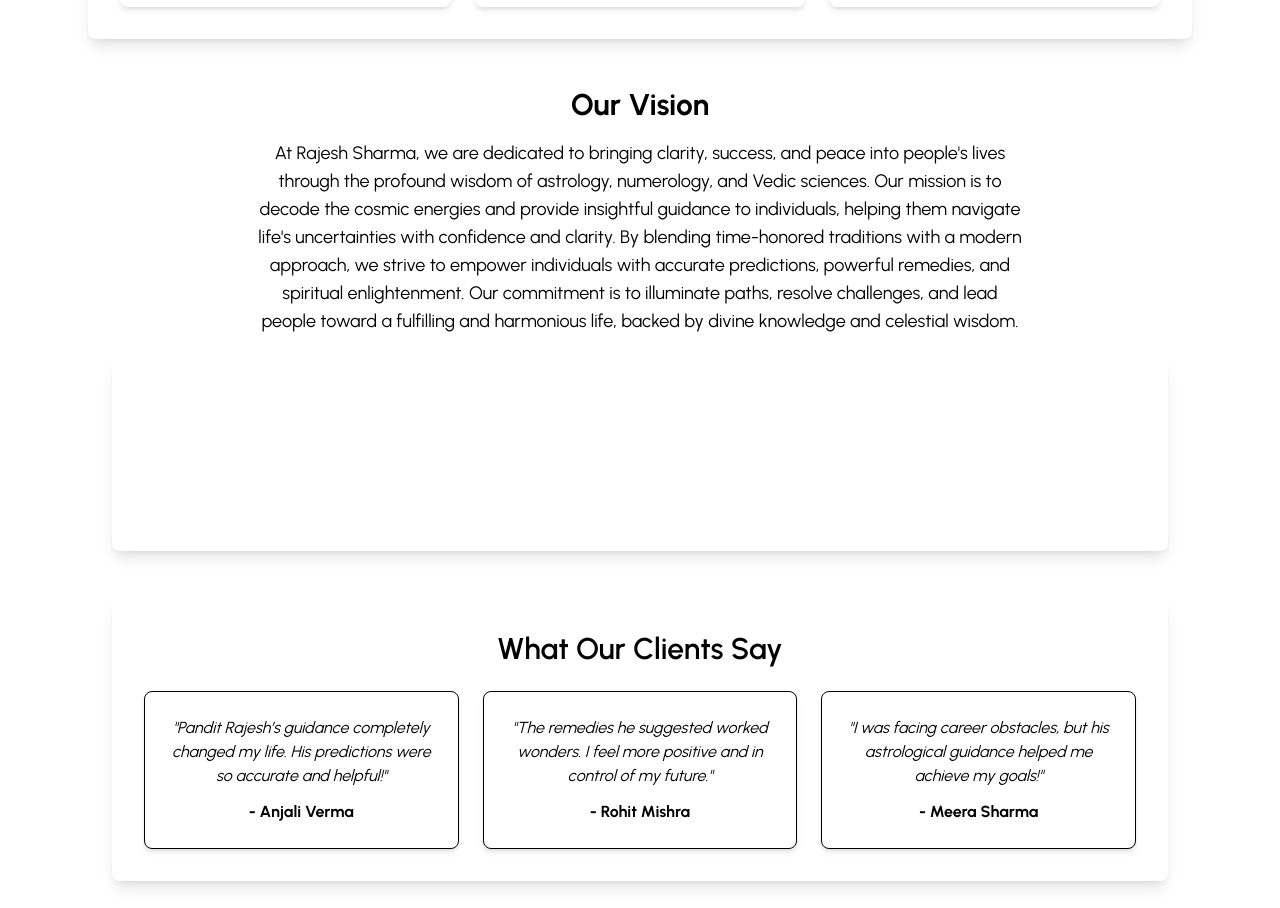
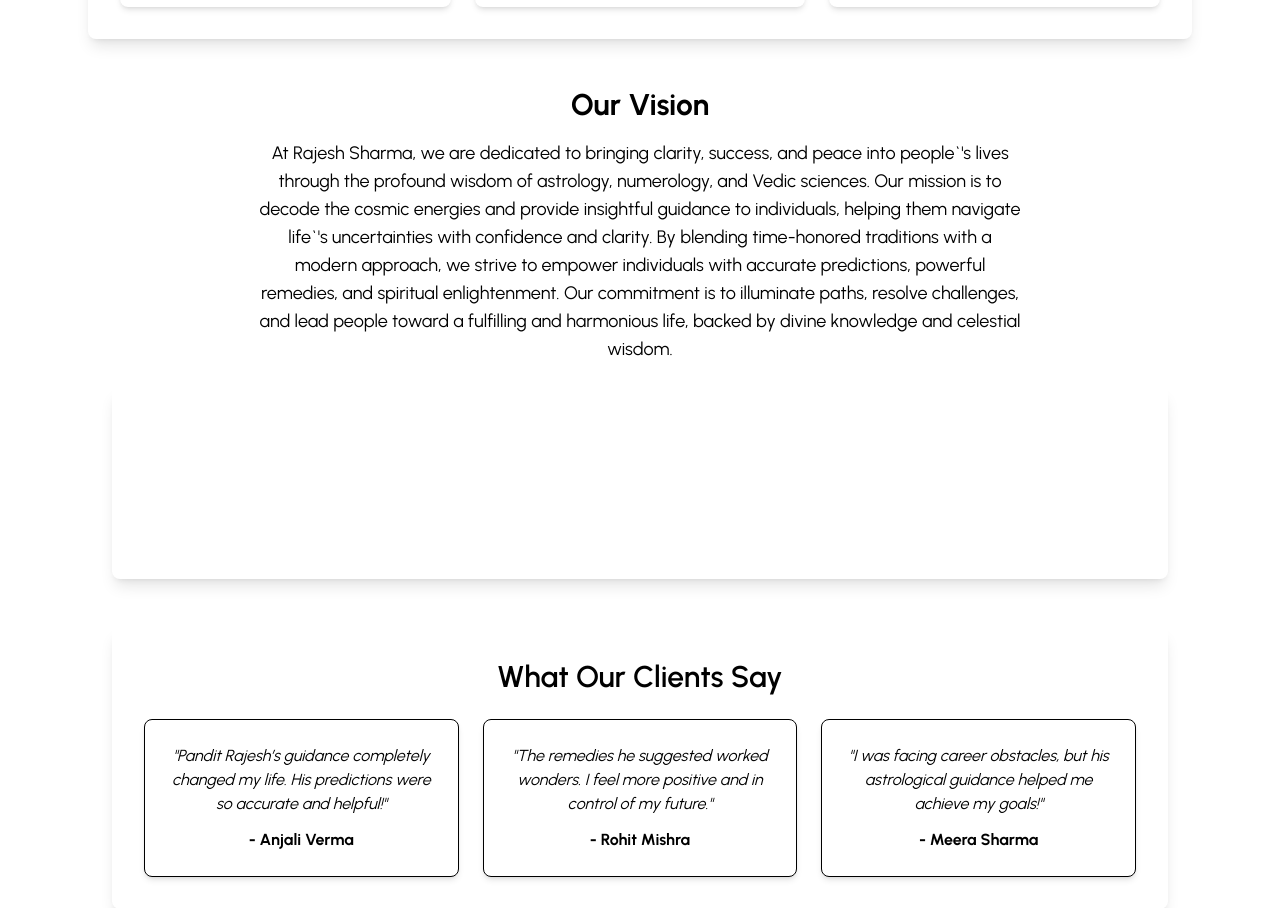
Before and after one commit to DesignsVerse/Rajesh_Ji_Sharma, a Next.js app: page /aboutUs in a window 1280 px wide. Shown: the part 1060-1968 px from the top of the page. Built offline with nearby package versions, Linux system fonts and the light colour scheme.

Commit message:
made a aboutus page

```diff
--- a/app/aboutUs/page.tsx
+++ b/app/aboutUs/page.tsx
@@ -25,7 +25,7 @@ const AboutUs: React.FC = () => {
       <div className="relative bg-gradient-to-r from-blue-500 to-blue-700 p-10 rounded-lg text-white shadow-lg">
         <h1 className="text-4xl font-bold">About Us</h1>
         <p className="mt-4 text-lg">
-          Welcome to <span className="font-semibold">DesignsVerse</span>, India's leading agency in web development, digital marketing, UI/UX design, ERP solutions, and branding.
+          Welcome to <span className="font-semibold">DesignsVerse</span>, India&apos;s leading agency in web development, digital marketing, UI/UX design, ERP solutions, and branding.
           Our team is passionate about turning ideas into reality with innovation and expertise.
         </p>
       </div>
@@ -78,8 +78,8 @@ const AboutUs: React.FC = () => {
       <div className="mt-12 text-center">
         <h2 className="text-3xl font-bold text-red-900" >Our Vision</h2>
         <p className="mt-4 text-lg text-gray-400 max-w-3xl mx-auto">
-                    At Rajesh Sharma, we are dedicated to bringing clarity, success, and peace into people's lives through the profound wisdom of astrology, numerology, and Vedic sciences.
-                    Our mission is to decode the cosmic energies and provide insightful guidance to individuals, helping them navigate life's uncertainties with confidence and clarity.
+                    At Rajesh Sharma, we are dedicated to bringing clarity, success, and peace into people`&apos;s lives through the profound wisdom of astrology, numerology, and Vedic sciences.
+                    Our mission is to decode the cosmic energies and provide insightful guidance to individuals, helping them navigate life`&apos;s uncertainties with confidence and clarity.
                     By blending time-honored traditions with a modern approach, we strive to empower individuals with accurate predictions, powerful remedies, and spiritual enlightenment.
                     Our commitment is to illuminate paths, resolve challenges, and lead people toward a fulfilling and harmonious life, backed by divine knowledge and celestial wisdom.
                 </p>
@@ -94,7 +94,7 @@ const AboutUs: React.FC = () => {
             <div className="relative bg-gradient-to-r from-blue-500 to-blue-700 p-10 rounded-lg text-white shadow-lg">
                 <h1 className="text-4xl font-bold">About Us</h1>
                 <p className="mt-4 text-lg">
-                    Welcome to <span className="font-semibold">DesignsVerse</span>, India's leading agency in web development, digital marketing, UI/UX design, ERP solutions, and branding.
+                    Welcome to <span className="font-semibold">DesignsVerse</span>, India&apos;s leading agency in web development, digital marketing, UI/UX design, ERP solutions, and branding.
                     Our team is passionate about turning ideas into reality with innovation and expertise.
                 </p>
             </div>
@@ -114,7 +114,7 @@ const AboutUs: React.FC = () => {
                         author: "Meera Sharma"
                     }].map((testimonial, index) => (
                         <div key={index} className="p-6 bg-white shadow-md rounded-lg border border-gray-300">
-                            <p className="text-gray-600 italic">"{testimonial.text}"</p>
+                            <p className="text-gray-600 italic">&quot;{testimonial.text}&quot;</p>
                             <h3 className="mt-3 font-bold text-gray-900">- {testimonial.author}</h3>
                         </div>
                     ))}
```
